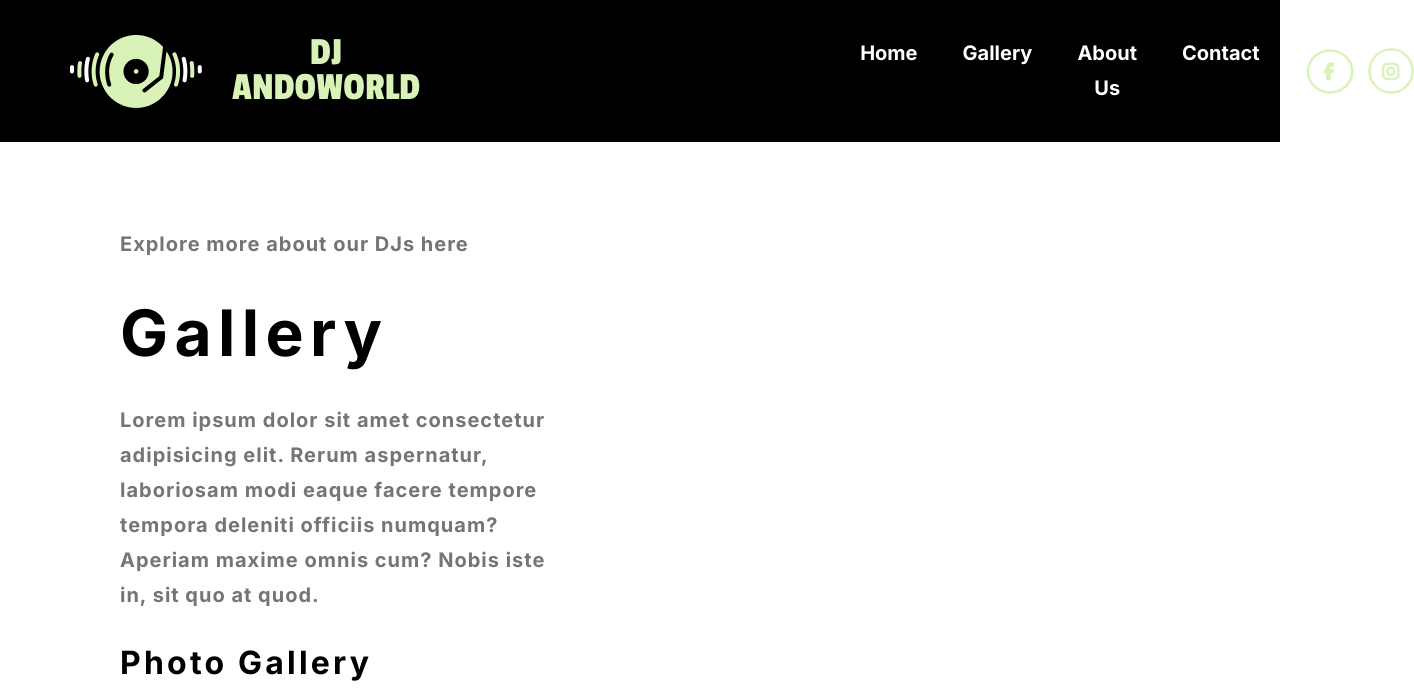
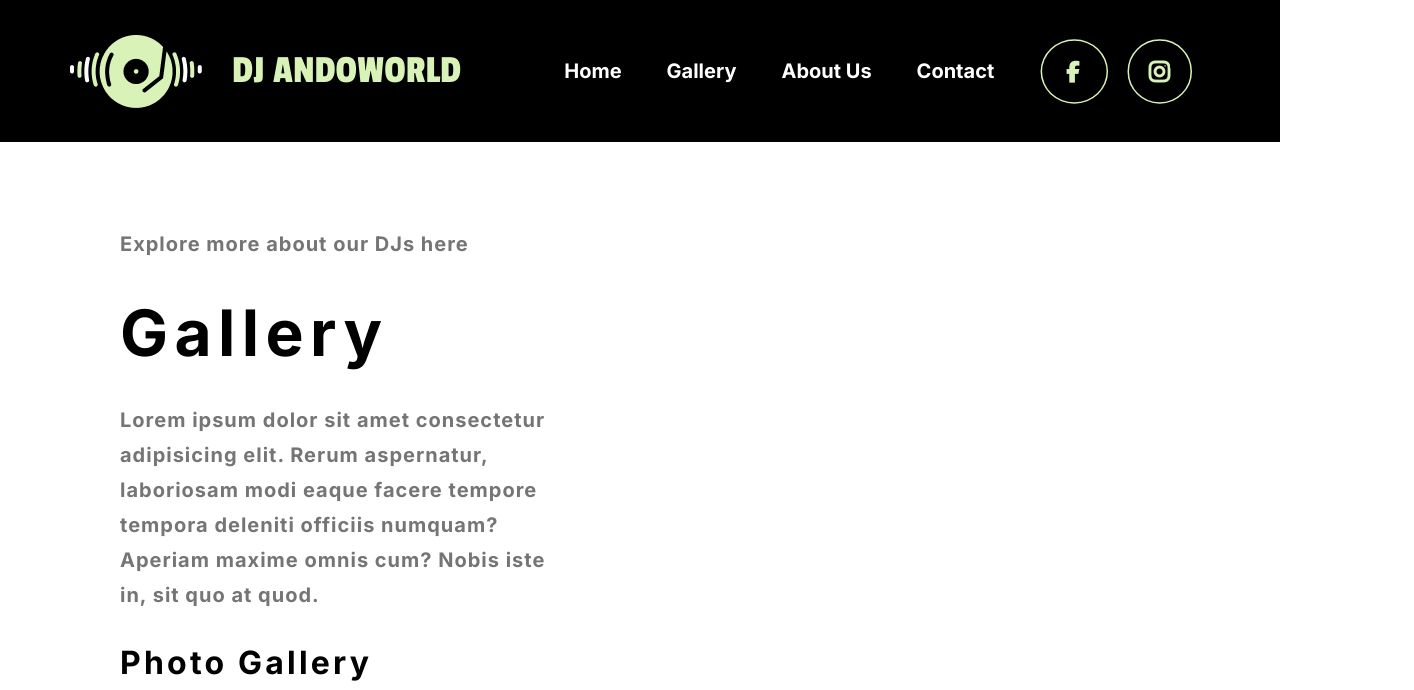
Before and after one commit to MattCarlyon/Group-Asignment---DJ, a plain HTML site: page pages/gallery.html in a window 1280 px wide. Shown: the top 690 px of the page, 1414 px wide, since content can reach past the window. Drawn offline with Linux system fonts and the light colour scheme.

Commit message:
nav icons edited

```diff
--- a/pages/gallery.html
+++ b/pages/gallery.html
@@ -23,10 +23,10 @@
     </div>
     <div class="navBar">
       <ul class="navBar-page">
-        <li><a class="navBar-page_link" href="/index.html">Home</a></li>
-        <li><a class="navBar-page_link" href="/pages/gallery.html">Gallery</a></li>
-        <li><a class="navBar-page_link" href="/pages/about us.html">About Us</a></li>
-        <li><a class="navBar-page_link" href="/pages/contact.html">Contact</a></li>
+        <li><a class="navBar-page_link" href="../pages/landing.html">Home</a></li>
+        <li><a class="navBar-page_link" href="../pages/gallery.html">Gallery</a></li>
+        <li><a class="navBar-page_link" href="../pages/about-us.html">About Us</a></li>
+        <li><a class="navBar-page_link" href="../pages/contact.html">Contact</a></li>
       </ul>
       <div class="icon-socialMedia"><a href="#"><i class="fa-solid fa-border-fb fa-sm fa-brands fa-facebook-f"></i></a>
       </div>
--- a/styles/gallery.css
+++ b/styles/gallery.css
@@ -10,6 +10,7 @@ nav {
   background-color: #000000;
   margin-top: 0;
   display: flex;
+  justify-content: space-between;
   align-items: center;
   flex-wrap: nowrap;
 }
@@ -42,13 +43,14 @@ nav {
   align-items: center;
   justify-content: space-evenly;
   gap: 30px;
-  margin-left: 400px;
+  margin-right: 100px;
+  padding: 0;
 }
 
 .navBar-page {
   display: flex;
   gap: 45px;
-  margin-right: 20px;
+  margin-right: 30px;
 }
 
 .navBar-page_link {
@@ -77,7 +79,7 @@ li a:hover {
 }
 
 .icon-socialMedia{
-  scale: 1.2;
+  scale: 1.5;
 }
 
 .icon-socialMedia:hover, .fa-solid:hover {
@@ -85,7 +87,6 @@ li a:hover {
 }
 
 .fa-solid {
-  width: 20px;
   color: #D8F2B8;
 }
 
@@ -94,12 +95,13 @@ li a:hover {
   width: 100%;
   max-height: 40px;
   height: 100%;
-  border: 2px solid #D8F2B8;
+  border: 1.5px solid #D8F2B8;
   border-radius: 50% 50%;
-  padding-top: 16px;
-  padding-bottom: 16px;
-  padding-left: 12px;
-  padding-right: 8px;
+  padding-top: 20px;
+  padding-bottom: 20px;
+  padding-left: 16px;
+  padding-right: 12px;
+  margin-right: 15px;
 }
 
 .fa-border-ig {
@@ -107,9 +109,9 @@ li a:hover {
   width: 100%;
   max-height: 15px;
   height: 100%;
-  border: 2px solid #D8F2B8;
+  border: 1.5px solid #D8F2B8;
   border-radius: 50% 50%;
-  padding: 9.5px;
+  padding: 13px;
 }
 
 main {
```
